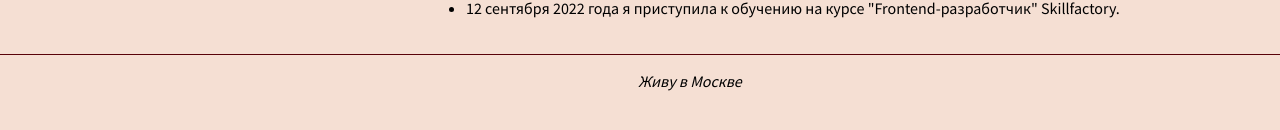
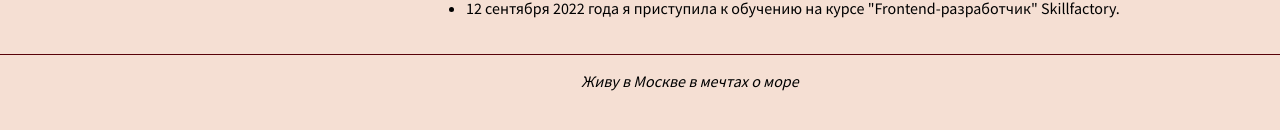
Before and after one commit to VeronikaTkach/Portfolio, a plain HTML site: page index.html in a window 1280 px wide. Shown: the part 854-984 px from the top of the page. Drawn offline with nearby package versions, Linux system fonts and the light colour scheme; a web font is replaced by a local one.

Commit message:
Update index.html

```diff
--- a/index.html
+++ b/index.html
@@ -71,7 +71,7 @@
       </section>
     </main>
     <footer>
-      <p><em>Живу в Москве</em></p>
+      <p><em>Живу в Москве в мечтах о море</em></p>
     </footer>
 </body>
 </html>
```
